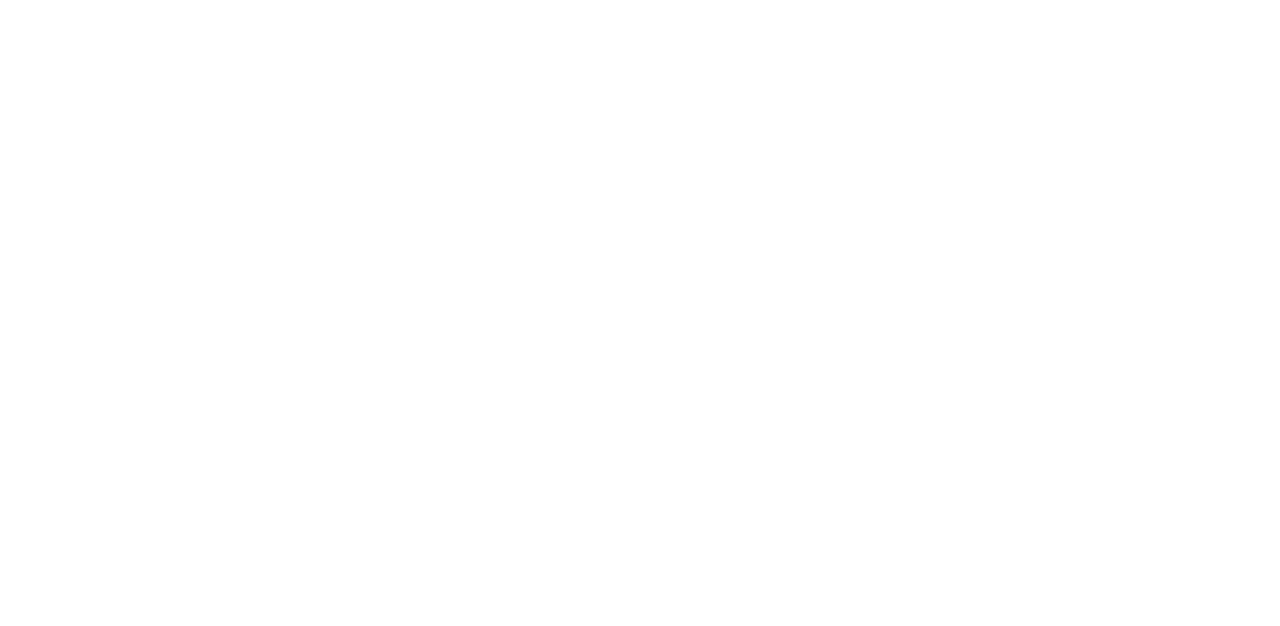
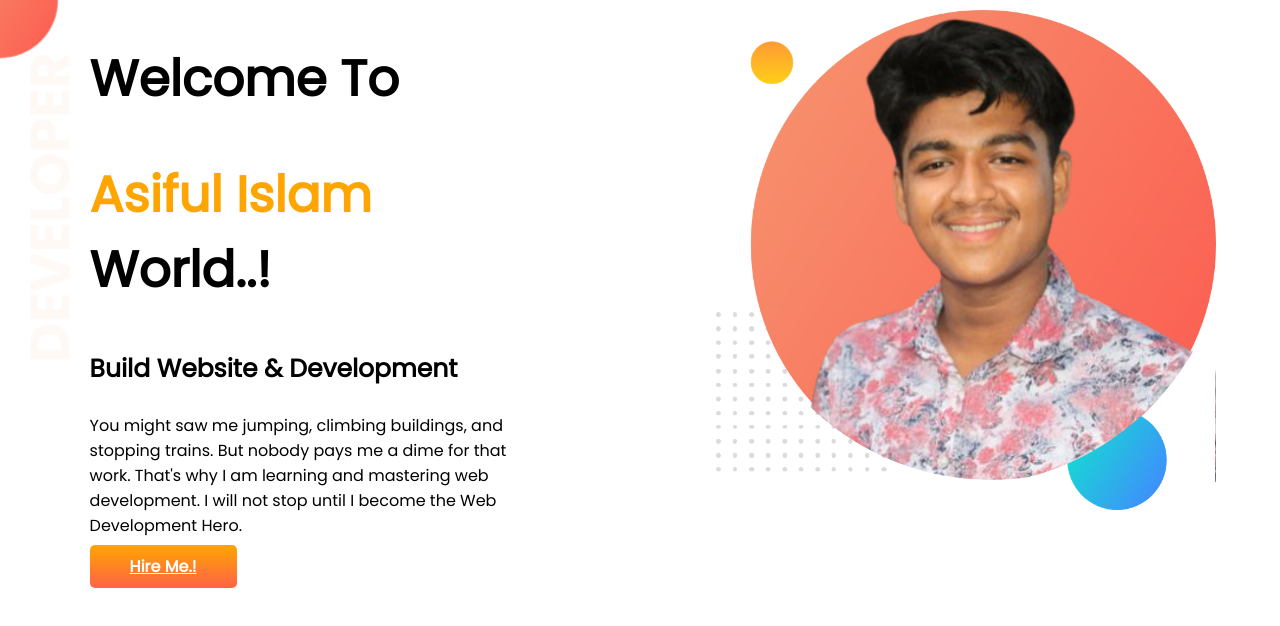
Before and after one commit to asifullesan/developer-portfolio, a plain HTML site: page index.html in a window 1280 px wide. Drawn offline with Linux system fonts and the light colour scheme.

Commit message:
top-section commit

```diff
--- a/index.html
+++ b/index.html
@@ -5,9 +5,23 @@
     <meta http-equiv="X-UA-Compatible" content="IE=edge">
     <meta name="viewport" content="width=device-width, initial-scale=1.0">
     <title>Asiful Portfolio</title>
+    <link rel="preconnect" href="https://fonts.googleapis.com">
+    <link rel="preconnect" href="https://fonts.gstatic.com" crossorigin>
+    <link href="https://fonts.googleapis.com/css2?family=Poppins&display=swap" rel="stylesheet">
     <link rel="stylesheet" href="style.css">
 </head>
 <body>
-
+    <section class="top-banner">
+        <div class="welcome-part half-width">
+            <h1>Welcome To </h1>
+            <h1><span class="text-color">Asiful Islam</span> World..!</h1>
+            <h3>Build Website & Development</h3>
+            <p>You might saw me jumping, climbing buildings, and stopping trains. But nobody pays me a dime for that work. That's why I am learning and mastering web development. I will not stop until I become the Web Development Hero.</p>
+            <a class="link-button" target="-blank" href="https://www.facebook.com/asiful.islam.583671">Hire Me.!</a>
+        </div>
+        <div class="half-width" id="fst-img">
+            <img src="./img/my-bg (1).png" alt="asiful image" width="500px" height="500px">
+        </div>
+    </section>
 </body>
 </html>
--- a/style.css
+++ b/style.css
@@ -0,0 +1,44 @@
+
+body{
+    margin: 0;
+    padding: 0;
+    font-family: 'Poppins', sans-serif;
+}
+
+
+.top-banner{
+    background-image: url(./img/top-banner.png);
+    background-repeat: no-repeat;
+    display: flex;
+}
+
+.welcome-part{
+    margin-left: 7%;
+    padding-right: 15%;
+}
+
+h1{
+    font-size: 50px;
+}
+h3{
+    font-size: 25px;
+}
+
+.text-color{
+    color: orange;
+}
+
+.link-button{
+    padding: 10px 40px;
+    background-image: linear-gradient(orange, tomato);
+    border-radius: 5px;
+    color: white;
+    font-weight: 600;
+}
+
+#fst-img{
+    width: 100%;
+    margin-right: 5%;
+    margin-top: 10px;
+
+}
```
Also changed, not shown: img/jhankar.png (deleted), img/jhankar2.png (deleted), img/my-bg (1).png (added), img/my-bg.png (deleted), img/my-bg2.png.
